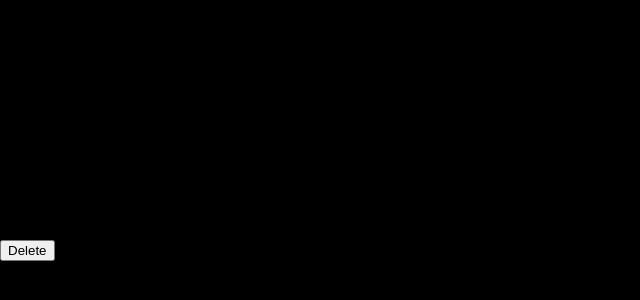
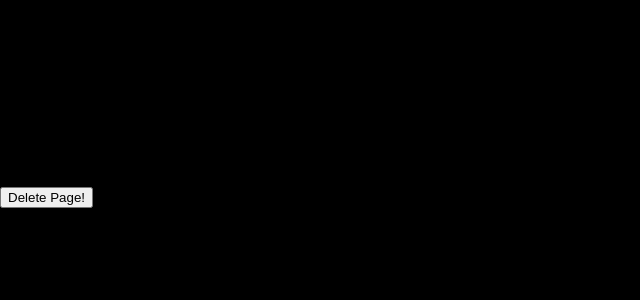
Before and after one commit to tahalewis/SeniorProjectF23, a React (Create React App) app in the folder frontend/: page /delete-me-page in a window 1280 px wide. Shown: the part 18-318 px from the top of the page, without its empty margins (0-640 px from the left). Built offline with nearby package versions, Linux system fonts and the light colour scheme.

Commit message:
deleted a line in delete me page lol.

```diff
--- a/frontend/src/DeleteMe.js
+++ b/frontend/src/DeleteMe.js
@@ -3,7 +3,6 @@ import React from 'react';
 const DeleteMe = () => {
   return (
     <div className="deleteMeContainer">
-      <h2>Delete Me Daddy!</h2>
       <p>
         Lorem ipsum dolor sit amet, consectetur adipiscing elit. Nullam vel
         velit non felis dapibus pulvinar. Integer ut diam nec sapien feugiat
@@ -20,7 +19,7 @@ const DeleteMe = () => {
         Phasellus volutpat, nunc eget congue eleifend, est turpis eleifend
         tortor.
       </p>
-      <button className="deleteButton">Delete</button>
+      <button className="deleteButton">Delete Page!</button>
     </div>
   );
 };
```
